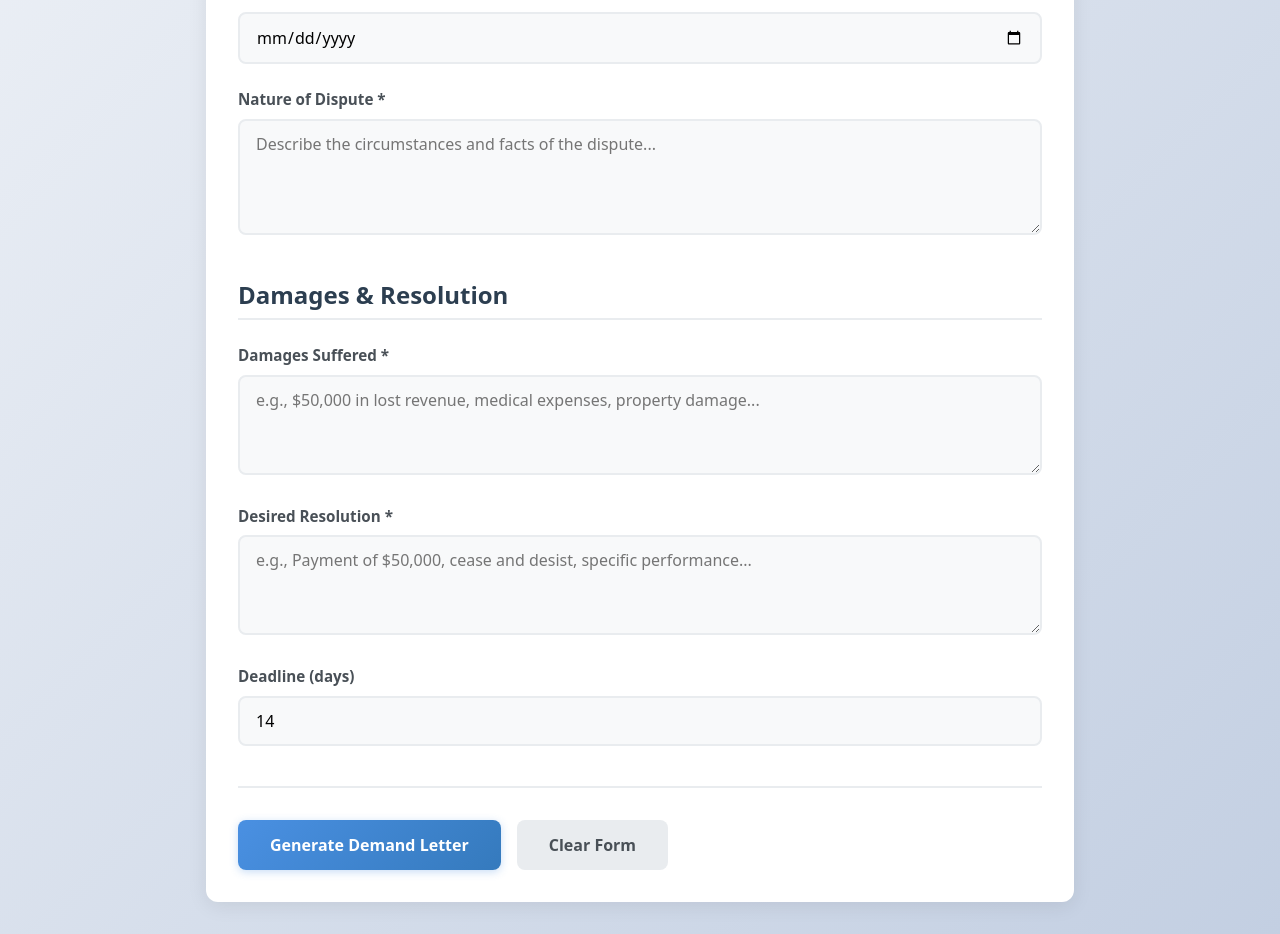
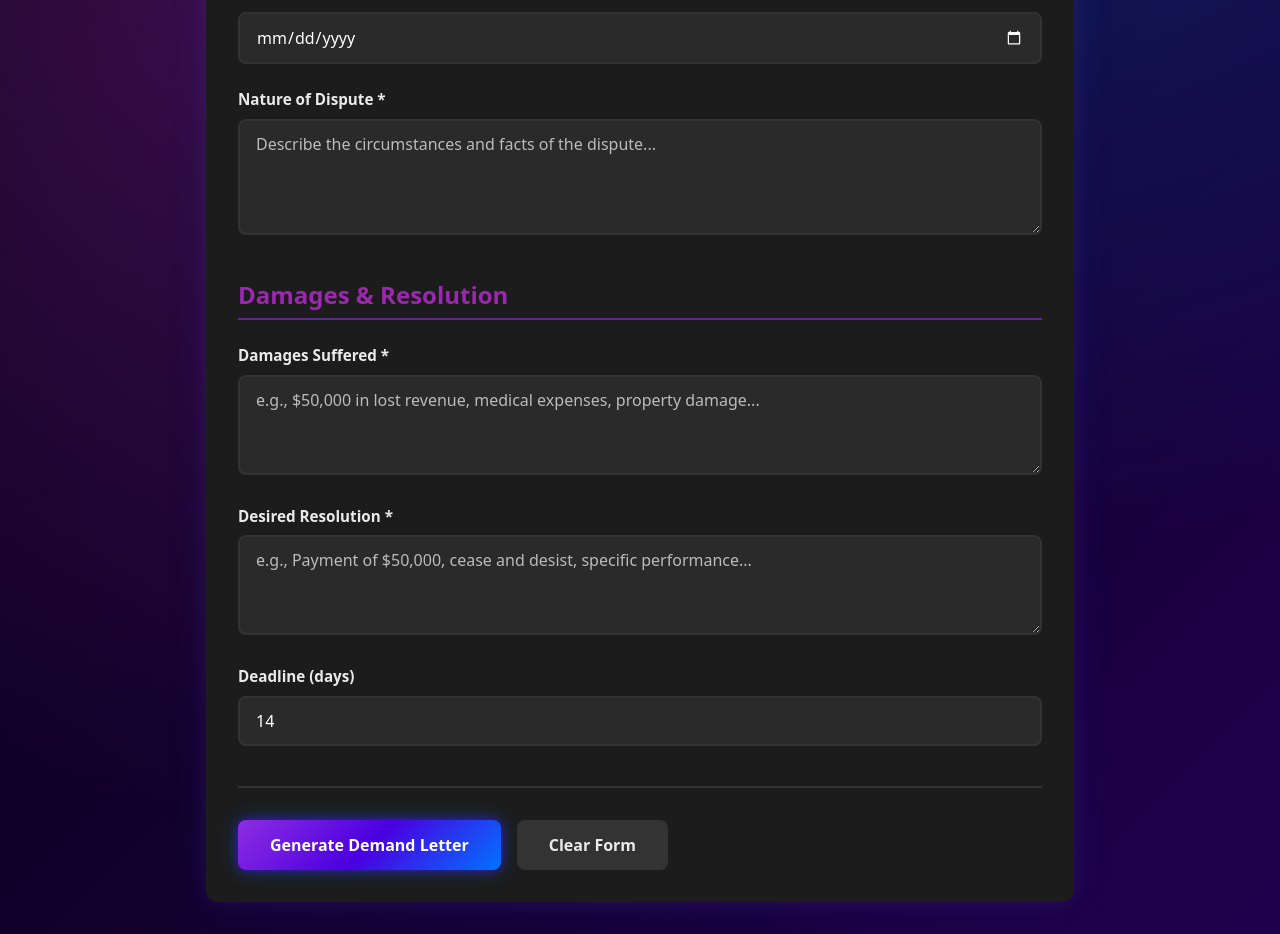
Before and after one commit to drew-anello/Lawyer-AI-Frontend, a React (Vite) app: page / in a window 1280 px wide. Shown: the part 685-1619 px from the top of the page. Built offline with nearby package versions, Linux system fonts and the light colour scheme.

Commit message:
updates color scheme

```diff
--- a/src/App.css
+++ b/src/App.css
@@ -5,18 +5,23 @@
 
 .app-container {
   min-height: 100vh;
-  background: linear-gradient(135deg, #f5f7fa 0%, #c3cfe2 100%);
+  background: #000000;
+  background-image:
+    radial-gradient(circle at 20% 40%, rgba(155, 39, 176, 0.35) 0%, transparent 60%),
+    radial-gradient(circle at 80% 20%, rgba(0, 128, 255, 0.25) 0%, transparent 55%),
+    linear-gradient(135deg, #000000 0%, #1f004d 100%);
   padding: 0;
   margin: 0;
+  color: #eaeaea;
 }
 
 /* Header styles */
 .app-header {
-  background: linear-gradient(135deg, #2c3e50 0%, #34495e 100%);
-  color: white;
+  background: linear-gradient(135deg, #6a0dad 0%, #9c27b0 100%);
+  color: #ffffff;
   padding: 2rem 1rem;
   text-align: center;
-  box-shadow: 0 2px 10px rgba(0, 0, 0, 0.1);
+  box-shadow: 0 2px 12px rgba(0, 0, 0, 0.6);
 }
 
 .app-header h1 {
@@ -41,9 +46,9 @@
 
 /* Form styles */
 .demand-form {
-  background: white;
+  background: #1c1c1c;
   border-radius: 12px;
-  box-shadow: 0 4px 20px rgba(0, 0, 0, 0.08);
+  box-shadow: 0 0 20px rgba(155, 39, 176, 0.15), 0 0 40px rgba(0, 128, 255, 0.1);
   padding: 2rem;
 }
 
@@ -56,11 +61,11 @@
 }
 
 .form-section h2 {
-  color: #2c3e50;
+  color: #9c27b0;
   font-size: 1.5rem;
   margin-bottom: 1.5rem;
   padding-bottom: 0.5rem;
-  border-bottom: 2px solid #e9ecef;
+  border-bottom: 2px solid rgba(142, 45, 226, 0.6);
 }
 
 .form-group {
@@ -69,7 +74,7 @@
 
 .form-group label {
   display: block;
-  color: #495057;
+  color: #eaeaea;
   font-weight: 600;
   margin-bottom: 0.5rem;
   font-size: 0.95rem;
@@ -79,20 +84,26 @@
 .form-group textarea {
   width: 100%;
   padding: 0.75rem 1rem;
-  border: 2px solid #e9ecef;
+  border: 2px solid #333333;
   border-radius: 8px;
   font-size: 1rem;
   font-family: inherit;
   transition: all 0.2s ease;
-  background-color: #f8f9fa;
+  background-color: #2a2a2a;
+  color: #ffffff;
+}
+
+.form-group input::placeholder,
+.form-group textarea::placeholder {
+  color: #bbbbbb;
 }
 
 .form-group input:focus,
 .form-group textarea:focus {
   outline: none;
-  border-color: #4a90e2;
-  background-color: white;
-  box-shadow: 0 0 0 3px rgba(74, 144, 226, 0.1);
+  border-color: #9c27b0;
+  background-color: #1c1c1c;
+  box-shadow: 0 0 0 3px rgba(156, 39, 176, 0.4);
 }
 
 .form-group textarea {
@@ -106,7 +117,7 @@
   gap: 1rem;
   margin-top: 2rem;
   padding-top: 2rem;
-  border-top: 2px solid #e9ecef;
+  border-top: 2px solid #333333;
 }
 
 /* Buttons */
@@ -125,14 +136,14 @@
 }
 
 .btn-primary {
-  background: linear-gradient(135deg, #4a90e2 0%, #357abd 100%);
-  color: white;
-  box-shadow: 0 2px 8px rgba(74, 144, 226, 0.3);
+  background: linear-gradient(135deg, #8e2de2 0%, #4a00e0 50%, #0072ff 100%);
+  color: #ffffff;
+  box-shadow: 0 0 10px rgba(79, 0, 255, 0.6), 0 0 20px rgba(0, 114, 255, 0.4);
 }
 
 .btn-primary:hover:not(:disabled) {
-  transform: translateY(-1px);
-  box-shadow: 0 4px 12px rgba(74, 144, 226, 0.4);
+  box-shadow: 0 0 12px rgba(142, 45, 226, 0.75), 0 0 24px rgba(0, 114, 255, 0.55);
+  transform: translateY(-3px);
 }
 
 .btn-primary:disabled {
@@ -141,31 +152,31 @@
 }
 
 .btn-secondary {
-  background: #e9ecef;
-  color: #495057;
+  background: #333333;
+  color: #eaeaea;
 }
 
 .btn-secondary:hover {
-  background: #dee2e6;
+  background: #444444;
 }
 
 /* Letter display */
 .letter-display {
-  background: white;
+  background: #1c1c1c;
   border-radius: 12px;
-  box-shadow: 0 4px 20px rgba(0, 0, 0, 0.08);
+  box-shadow: 0 0 20px rgba(155, 39, 176, 0.15), 0 0 40px rgba(0, 128, 255, 0.1);
   overflow: hidden;
 }
 
 .letter-metadata {
-  background: #f8f9fa;
+  background: #2a2a2a;
   padding: 2rem;
-  border-bottom: 2px solid #e9ecef;
+  border-bottom: 2px solid #333333;
 }
 
 .letter-metadata h3 {
   margin: 0 0 1.5rem;
-  color: #2c3e50;
+  color: #9c27b0;
   font-size: 1.75rem;
 }
 
@@ -177,13 +188,13 @@
 
 .metadata-grid > div {
   padding: 0.75rem;
-  background: white;
+  background: #1e1e1e;
   border-radius: 6px;
-  border: 1px solid #e9ecef;
+  border: 1px solid #333333;
 }
 
 .metadata-grid strong {
-  color: #6c757d;
+  color: #bbbbbb;
   font-size: 0.875rem;
   display: block;
   margin-bottom: 0.25rem;
@@ -202,15 +213,15 @@
   font-family: 'Georgia', serif;
   font-size: 1rem;
   line-height: 1.8;
-  color: #212529;
+  color: #ffffff;
   margin: 0;
 }
 
 /* Letter actions */
 .letter-actions {
   padding: 2rem;
-  background: #f8f9fa;
-  border-top: 2px solid #e9ecef;
+  background: #2a2a2a;
+  border-top: 2px solid #333333;
   display: flex;
   gap: 1rem;
   flex-wrap: wrap;
@@ -218,9 +229,9 @@
 
 /* Error message */
 .error-message {
-  background: #fee;
-  border: 2px solid #fcc;
-  color: #c33;
+  background: #2d0d27;
+  border: 2px solid #9c274c;
+  color: #ff6f91;
   padding: 1rem 1.5rem;
   border-radius: 8px;
   margin-top: 2rem;
@@ -266,15 +277,58 @@
 }
 
 .letter-content::-webkit-scrollbar-track {
-  background: #f1f1f1;
+  background: #1e1e1e;
   border-radius: 4px;
 }
 
 .letter-content::-webkit-scrollbar-thumb {
-  background: #888;
+  background: #6a0dad;
   border-radius: 4px;
 }
 
 .letter-content::-webkit-scrollbar-thumb:hover {
-  background: #555;
+  background: #9c27b0;
 }
+
+/* Neon border helper (applied to cards) */
+.neon-card {
+  position: relative;
+  border-radius: 12px;
+  overflow: hidden;
+}
+
+.neon-card::before {
+  content: '';
+  position: absolute;
+  inset: 0;
+  padding: 1px; /* border thickness */
+  border-radius: inherit;
+  background: linear-gradient(135deg, rgba(155,39,176,0.8), rgba(0,128,255,0.8));
+  -webkit-mask: linear-gradient(#000 0 0) content-box, linear-gradient(#000 0 0);
+  -webkit-mask-composite: xor;
+          mask-composite: exclude;
+  pointer-events: none;
+}
+
+/* Apply neon border to key components */
+.demand-form,
+.letter-display {
+  background: #1c1c1c;
+  box-shadow: 0 0 20px rgba(155, 39, 176, 0.15), 0 0 40px rgba(0, 128, 255, 0.1);
+}
+
+/* Primary Button - multi-color neon gradient */
+.btn-primary {
+  background: linear-gradient(135deg, #8e2de2 0%, #4a00e0 50%, #0072ff 100%);
+  box-shadow: 0 0 10px rgba(79, 0, 255, 0.6), 0 0 20px rgba(0, 114, 255, 0.4);
+}
+
+.btn-primary:hover:not(:disabled) {
+  box-shadow: 0 0 12px rgba(142, 45, 226, 0.75), 0 0 24px rgba(0, 114, 255, 0.55);
+  transform: translateY(-3px);
+}
+
+/* Update section heading accent border */
+.form-section h2 {
+  border-bottom: 2px solid rgba(142, 45, 226, 0.6);
+}
--- a/src/index.css
+++ b/src/index.css
@@ -3,9 +3,9 @@
   line-height: 1.5;
   font-weight: 400;
 
-  color-scheme: light;
-  color: #213547;
-  background-color: #ffffff;
+  color-scheme: dark;
+  color: #eaeaea;
+  background-color: #000000;
 
   font-synthesis: none;
   text-rendering: optimizeLegibility;
@@ -23,6 +23,7 @@ body {
   margin: 0;
   min-width: 320px;
   min-height: 100vh;
+  background: #000000;
 }
 
 h1, h2, h3, h4, h5, h6 {
@@ -40,7 +41,7 @@ input, textarea {
 
 /* Remove default button styles */
 button:focus-visible {
-  outline: 2px solid #4a90e2;
+  outline: 2px solid #8e2de2;
   outline-offset: 2px;
 }
 
```
